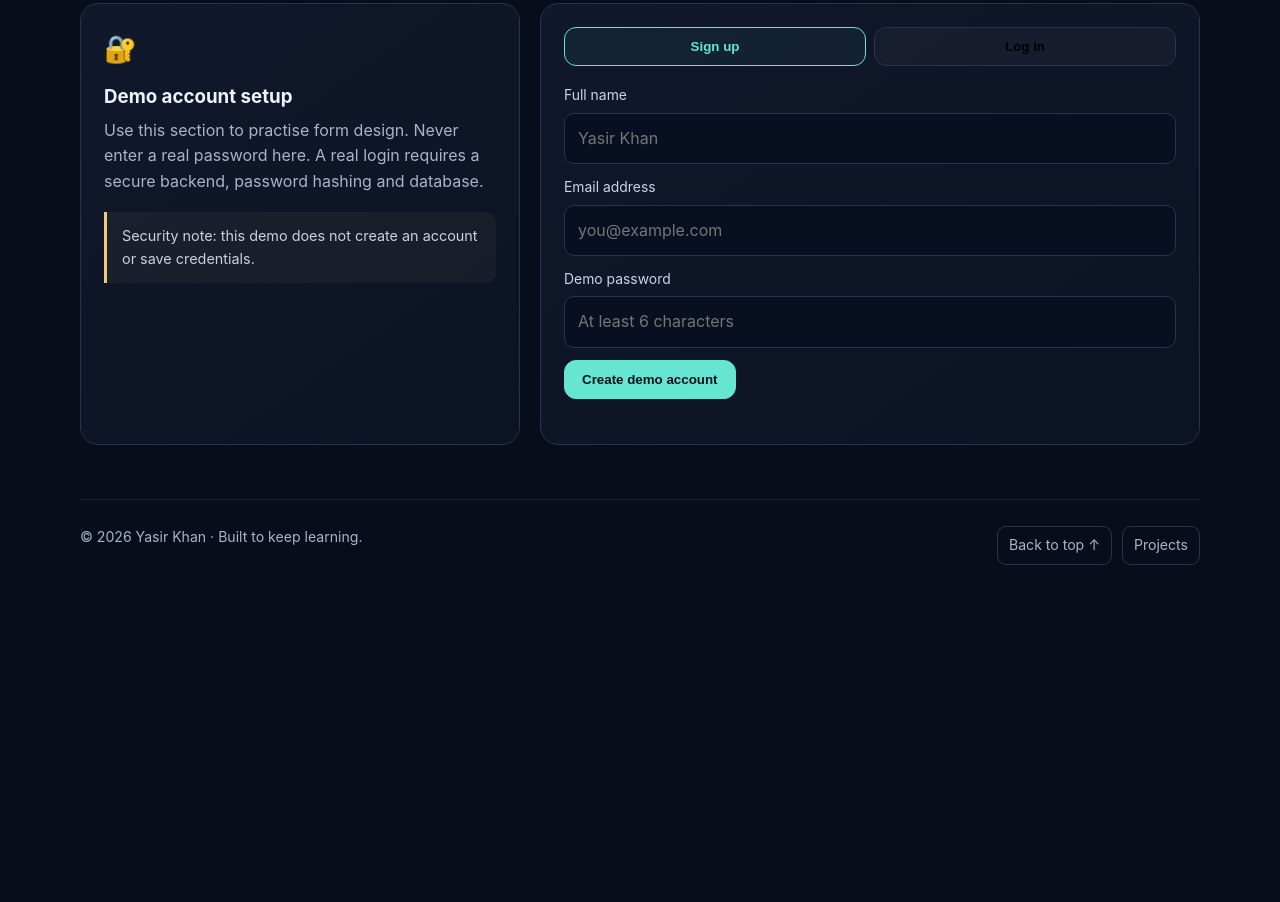
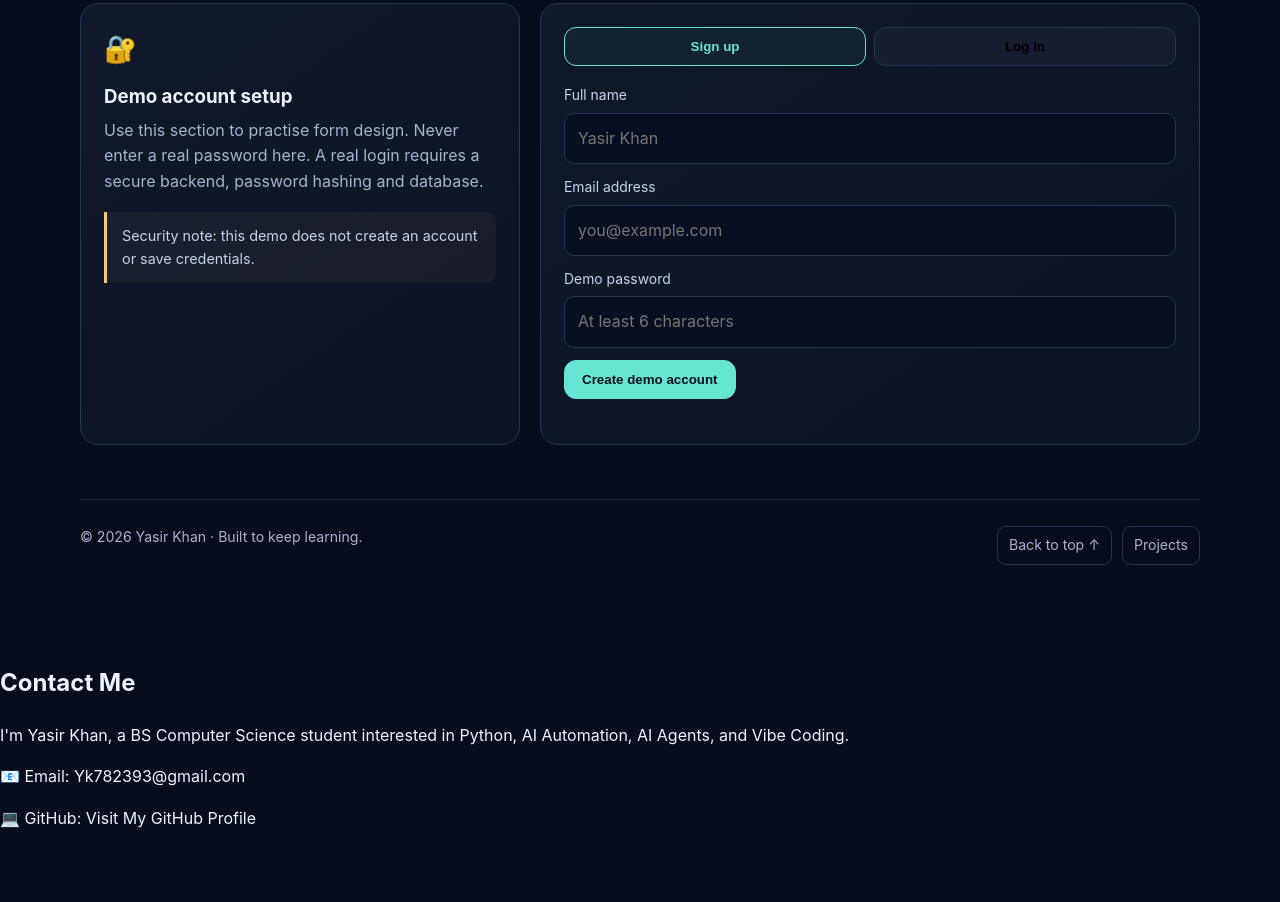
Before and after one commit to yasir-k104/yasir-portfolio1, a plain HTML site: page index.html in a window 1280 px wide. Shown: the part 3841-4743 px from the top of the page. Before the commit the page ends 4432 px from the top, so only its background shows below. Drawn offline with Linux system fonts and the light colour scheme.

Commit message:
Add contact section with email and GitHub links
Added a contact section with personal information and links.

```diff
--- a/index.html
+++ b/index.html
@@ -131,5 +131,23 @@ document.getElementById('authForm').addEventListener('submit',function(e){
   document.getElementById('authMessage').textContent='Demo only: form validated in your browser, but no account was created and no data was saved.';
 });
 </script>
+  <section id="contact">
+  <h2>Contact Me</h2>
+  <p>I'm Yasir Khan, a BS Computer Science student interested in Python, AI Automation, AI Agents, and Vibe Coding.</p>
+
+  <p>
+    📧 Email:
+    <a href="mailto:Yk782393@gmail.com">
+      Yk782393@gmail.com
+    </a>
+  </p>
+
+  <p>
+    💻 GitHub:
+    <a href="https://github.com/yasir-k104" target="_blank" rel="noopener noreferrer">
+      Visit My GitHub Profile
+    </a>
+  </p>
+</section>
 </body>
 </html>
```
